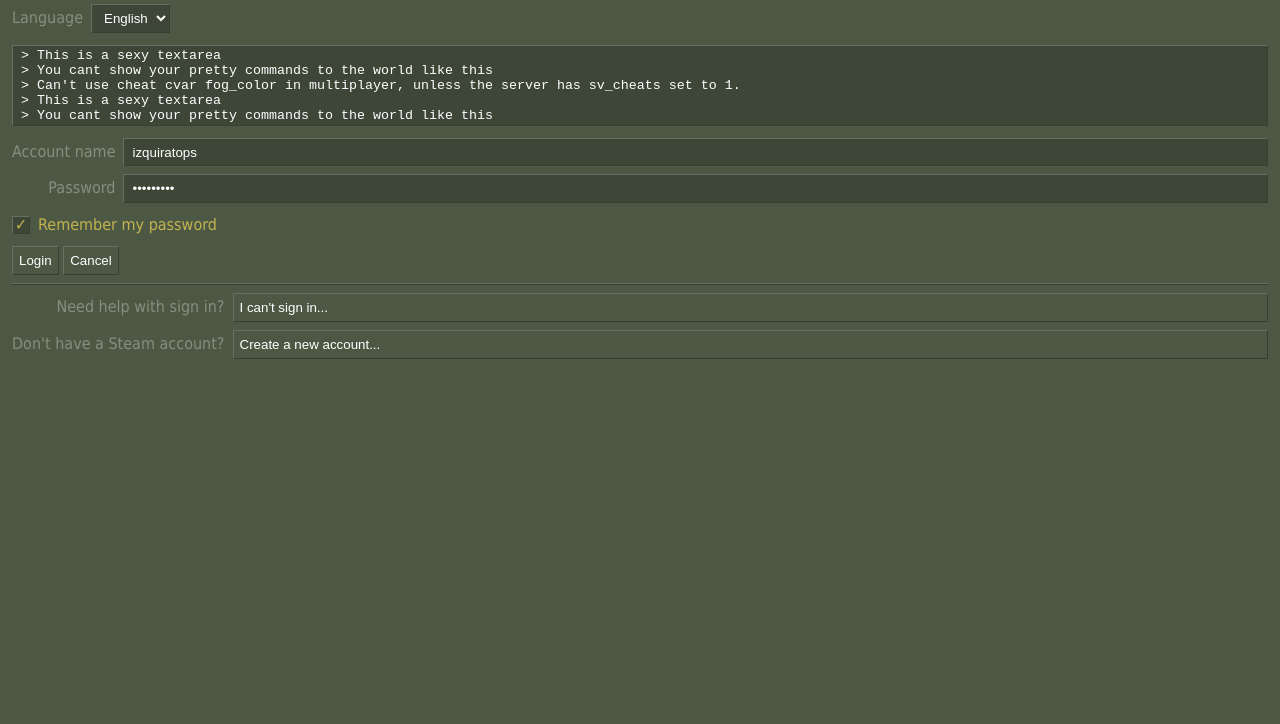
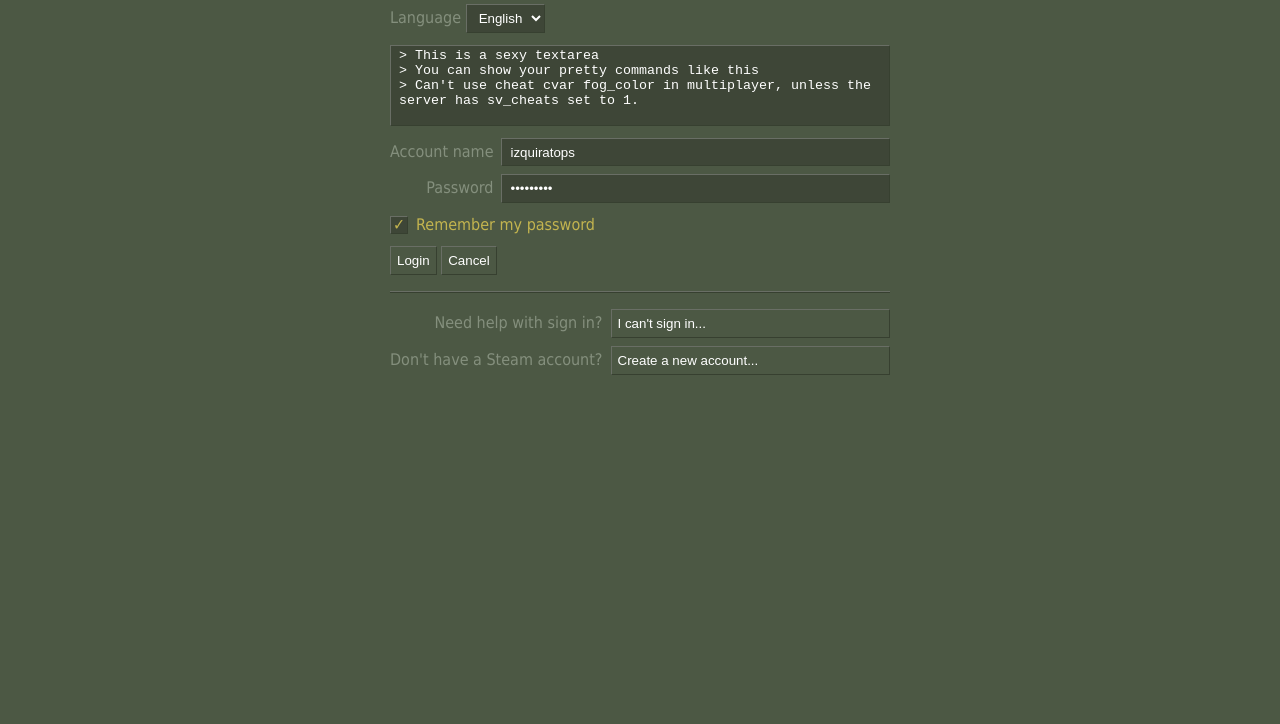
Before and after one commit to izquiratops/dummy-steam-site, a plain HTML site: page index.html in a window 1280 px wide. Shown: the part 76-800 px from the top of the page. Drawn offline with Linux system fonts and the light colour scheme.

Commit message:
css comments + manifest

```diff
--- a/index.html
+++ b/index.html
@@ -1,18 +1,22 @@
 <!DOCTYPE html>
 <html lang="en">
+
 <head>
     <meta charset="UTF-8">
     <meta http-equiv="X-UA-Compatible" content="IE=edge">
     <meta name="viewport" content="initial-scale=1.0">
-    <title>Steam Messenger</title>
+    <title>Steam Template</title>
     <link rel="stylesheet" href="./style.css">
+    <link rel="manifest" href="./manifest.json" />
     <script src="./main.js" async></script>
 </head>
+
 <body>
+    <div class="window-wrapper">
         <h2>Steam Template</h2>
 
         <div class="vertical-align">
-        <div class="form-grid">
+            <div>
                 <label for="language-select">Language</label>
                 <select id="language-select" name="language-select">
                     <option value="0">English</option>
@@ -23,13 +27,7 @@
 
             <textarea readonly rows="5">
 > This is a sexy textarea
-> You cant show your pretty commands to the world like this
-> Can't use cheat cvar fog_color in multiplayer, unless the server has sv_cheats set to 1.
-> This is a sexy textarea
-> You cant show your pretty commands to the world like this
-> Can't use cheat cvar fog_color in multiplayer, unless the server has sv_cheats set to 1.
-> This is a sexy textarea
-> You cant show your pretty commands to the world like this
+> You can show your pretty commands like this
 > Can't use cheat cvar fog_color in multiplayer, unless the server has sv_cheats set to 1.
         </textarea>
 
@@ -57,5 +55,7 @@
             <label for="username">Don't have a Steam account?</label>
             <button>Create a new account...</button>
         </div>
+    </div>
 </body>
+
 </html>
--- a/style.css
+++ b/style.css
@@ -1,8 +1,11 @@
 /* @font-face {
-    font-family: "Tahoma";
-    src: url("Tahoma.ttf");
+    font-family: "Pixolletta8px";
+    src: url("Pixolletta8px.ttf");
 } */
 
+/* -------------------------------------------------------------------------- */
+/*                                Color scheme                                */
+/* -------------------------------------------------------------------------- */
 
 :root {
     --background: #4C5844; /* hsl(96,12,30); */
@@ -13,6 +16,10 @@
     --shadow-clear: #696E65; /* hsl(93,4,41); */
     --shadow-dark: #374030; /* hsl(93,14,21); */
 }
+
+/* -------------------------------------------------------------------------- */
+/*                                   General                                  */
+/* -------------------------------------------------------------------------- */
 
 * {
     box-sizing: border-box;
@@ -28,18 +35,25 @@ html, body {
 body {
     font-family: Tahoma, Verdana;
     font-smooth: never;
+    -webkit-font-smoothing : none;
+
     color: var(--font-primary);
     background: var(--background);
 }
 
+/* -------------------------------------------------------------------------- */
+/*                                   Button                                   */
+/* -------------------------------------------------------------------------- */
+
 button {
     border-radius: 0;
     height: 1.8rem;
+    text-align: start;
+    cursor: pointer;
     background-color: var(--background);
     color: var(--font-primary);
     border: 1px solid;
     border-color: var(--shadow-clear) var(--shadow-dark) var(--shadow-dark) var(--shadow-clear);
-    text-align: start;
 }
 
 button:active {
@@ -48,7 +62,15 @@ button:active {
     border-color: var(--shadow-dark) var(--shadow-clear) var(--shadow-clear) var(--shadow-dark);
 }
 
-/* Labeled item wrapper */
+button:focus {
+    text-decoration: underline;
+    text-decoration-style: dotted;
+}
+
+/* -------------------------------------------------------------------------- */
+/*                                 Form layout                                */
+/* -------------------------------------------------------------------------- */
+
 .form-grid {
     display: grid;
     grid-template-columns: auto minmax(max-content, 1fr);
@@ -60,17 +82,13 @@ button:active {
     text-align: end;
 }
 
-label {
-    color: var(--font-secondary);
-    user-select: none;
-    transition: color 100ms ease;
-}
+/* -------------------------------------------------------------------------- */
+/*                           Input global properties                          */
+/* -------------------------------------------------------------------------- */
 
-/* <input> | <select> shared properties */
-[type="text"], [type="password"], select {
+input, select {
     height: 1.8rem;
     border: 1px solid;
-    outline: none;
     padding-left: 8px;
     background: var(--input-background);
     border-color: var(--shadow-clear) var(--shadow-dark) var(--shadow-dark) var(--shadow-clear);
@@ -78,13 +96,23 @@ label {
 }
 
 select {
-    width: max-content;
+    cursor: pointer;
 }
+
+label {
+    color: var(--font-secondary);
+    user-select: none;
+}
+
+/* -------------------------------------------------------------------------- */
+/*                                  Checkbox                                  */
+/* -------------------------------------------------------------------------- */
 
 [type="checkbox"] + label {
     display: flex;
     align-items: center;
     width: max-content;
+    cursor: pointer;
 }
 
 /* Hide the default checkbox square */
@@ -126,11 +154,16 @@ select {
     color: var(--active-accent);
 }
 
+/* -------------------------------------------------------------------------- */
+/*                               Other elements                               */
+/* -------------------------------------------------------------------------- */
+
 hr {
     border-top: 1px solid var(--shadow-clear);
     border-bottom: 1px solid var(--shadow-dark);
     border-right: 0;
     border-left: 0;
+    margin: 1rem 0;
 }
 
 textarea {
@@ -144,6 +177,16 @@ textarea {
     color: var(--font-primary);
 }
 
+/* -------------------------------------------------------------------------- */
+/*                               Layout classes                               */
+/* -------------------------------------------------------------------------- */
+
+.window-wrapper {
+    display: grid;
+    place-content: center;
+    grid-template-columns: minmax(auto, 500px);
+}
+
 .vertical-align{
     display: flex;
     flex-flow: column nowrap;
```
Also changed, not shown: manifest.json (added), reference.png (deleted). Lines whose indentation alone changed are shown as unchanged.
